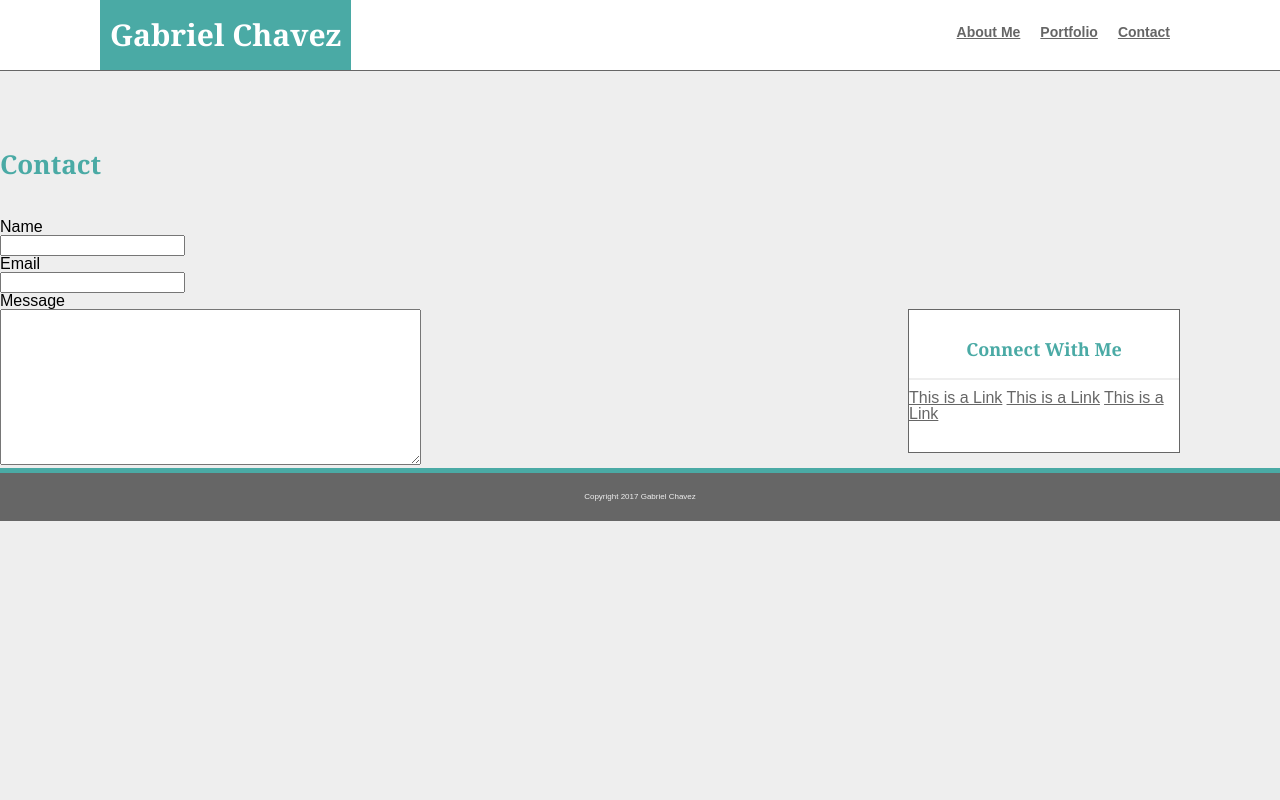
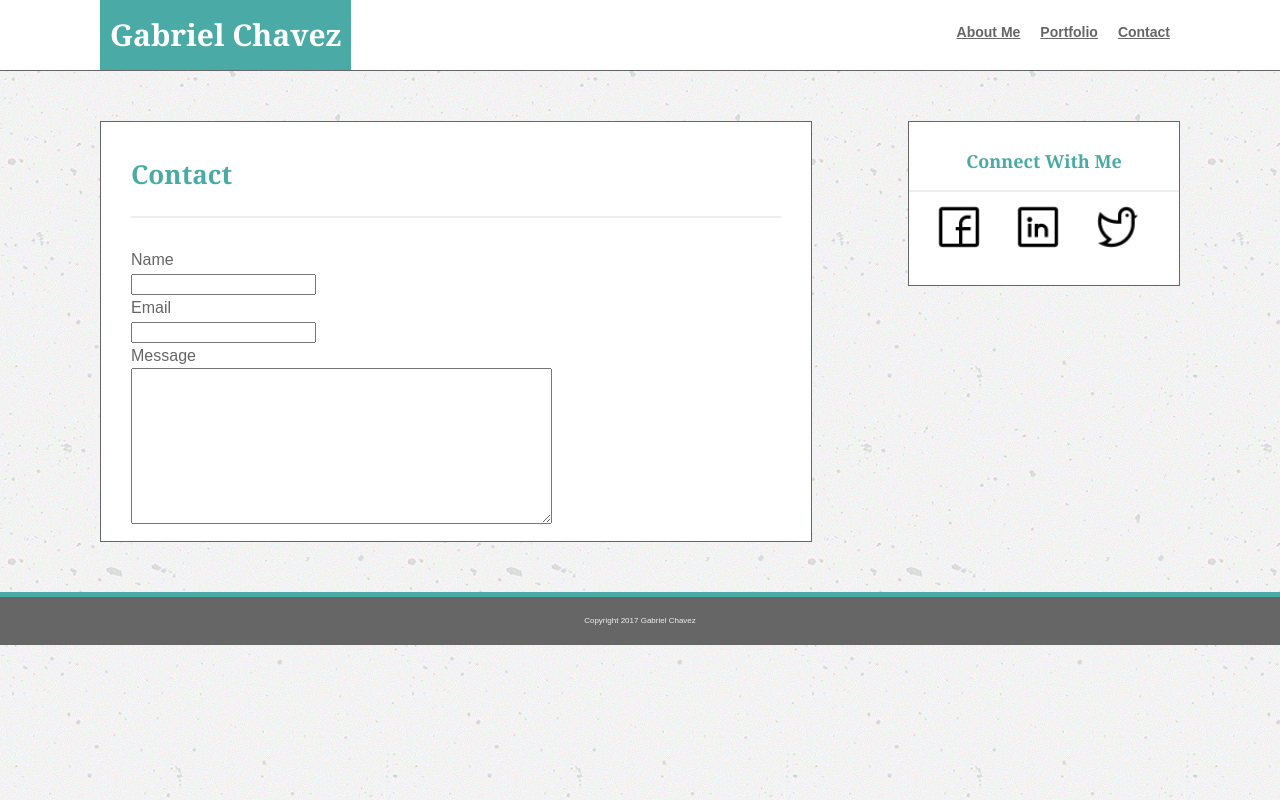
Before and after one commit to grchavez/Basic-Portfolio, a plain HTML site: page contact.html in a window 1280 px wide. Drawn offline with Linux system fonts and the light colour scheme.

Commit message:
styled contact.html and gallery.html

```diff
--- a/contact.html
+++ b/contact.html
@@ -25,6 +25,7 @@
 			</div>
 </header>
 	<section id="form">
+		<div id="content_contact">
 			<h2>Contact</h2>
 				<form>
 					Name<br>
@@ -33,11 +34,16 @@
 				<input type="text" name="email"><br>
 					Message<br>
 				<textarea cols="50" rows ="10" name="comment"></textarea>
+		</form>
+	</div>
 <div id="connect">
 	<h3>Connect With Me</h3>
-	<a href="#"> This is a Link</a>
-	<a href="#"> This is a Link</a>
-	<a href="#"> This is a Link</a>
+	<a href="https://www.facebook.com/gabriel.chavez.351">
+		<img class="social" src="images/facebook_logo.png" alt="facebook_logo" width="50" height="50" /></a>
+	<a href="https://www.linkedin.com/in/grchavez">
+		<img class="social" src="images/linkedin_logo.png" alt="linkedin_logo" width="50" height="50" /></a>
+	<a href="https://www.twitter.com">
+		<img class="social" src="images/twitter_logo.png" alt="twitter_logo" width="50" height="50" /></a>
 	</section>
 </div>
 </body>
--- a/css/style.css
+++ b/css/style.css
@@ -50,11 +50,14 @@ a:link {
 a:hover  {
 	color: #4aaaa5;
 }
+
 body {
 	clear: both;
 	font-family: 'Arial', 'Helvetica Neue', Helvetica;
-	background-color: #eeeeee
-}
+	background-image: url("../images/concrete-texture.png");
+	background-position: cover;
+
+	}
 
 #content  {
 	display: block;
@@ -110,7 +113,7 @@ h2  {
 	color: #4aaaa5;
 	padding-top: 30px;
 	padding-bottom: 30px;
-	margin-bottom: 10px;
+	margin-bottom: 30px;
 	font-weight: bold;
 }
 
@@ -167,6 +170,12 @@ float: left;
 
 .desc  {
 	background-color: #4aaaa5;
+	padding: 10px;
+	position: relative;
+	bottom: 60px;
+	color: #ffffff;
+	font-family: 'Georgia', Times, Times New Roman, serif;
+
 }
 
 #connect_gallery  {
@@ -179,3 +188,21 @@ border-width: 0.5px;
 border-color: #666666;
 margin-right: 100px;
 padding-bottom: 30px;
+
+}
+
+
+#content_contact 	{
+	display: block;
+	background-color: #ffffff;
+	width: 650px;
+	padding: 10px 30px 10px 30px;
+	margin-left: 100px;
+	border-style: solid;
+	border-width: 0.5px;
+	border-color: #666666;
+	margin-bottom: 50px;
+	line-height: 150%;
+	color: #666666;
+	float: left;
+}
```
Also changed, not shown: images/concrete-texture.png (added). Lines whose indentation alone changed are shown as unchanged.
